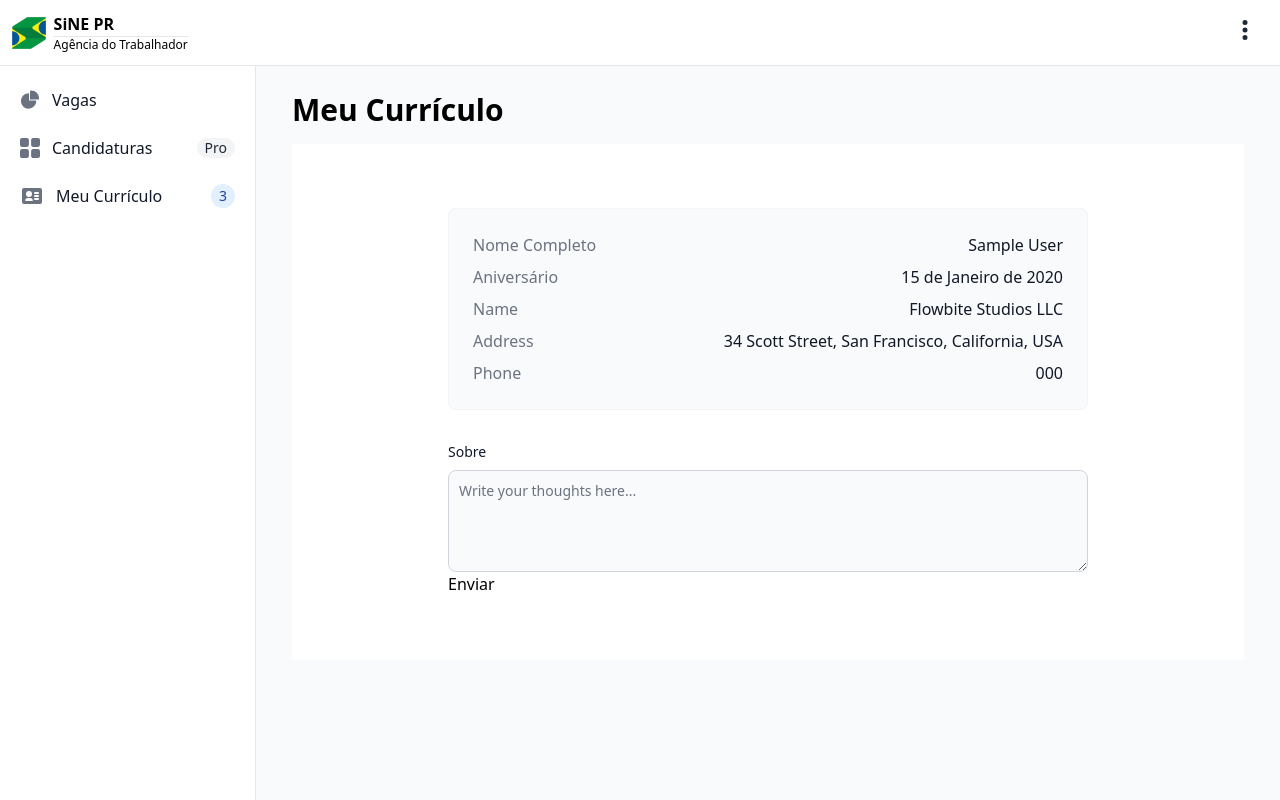
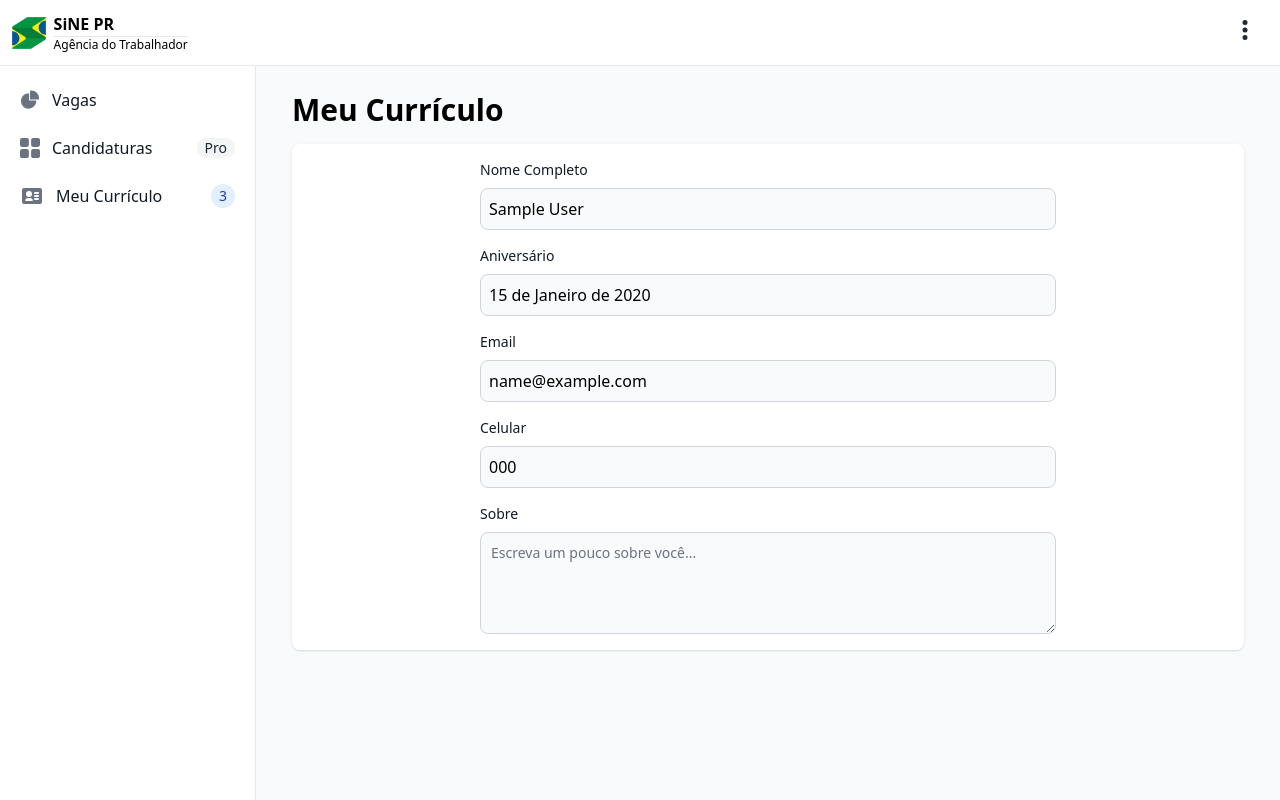
Before and after one commit to odivalneto/JobsParana, a Django app: page /curriculum/00000000-0000-0000-0000-000000000001/ in a window 1280 px wide. Run offline with Django 5.2, Linux system fonts and the light colour scheme; a user stored in the database is signed in; tables that the repository leaves empty hold one stand-in row (values such as "Sample post"); some libraries are stand-ins or nearby versions.

Commit message:
Updates view, add flowbite_forms

```diff
--- a/core/forms.py
+++ b/core/forms.py
@@ -4,8 +4,13 @@ from core.models import UserModel, JobModel, CurriculumModel, ApplicationModel,
 
 
 class UserForm(forms.ModelForm):
-    password = forms.CharField(widget=forms.PasswordInput)
-    birth_date = forms.DateField(widget=forms.DateInput, required=False)
+    email = forms.EmailField(label='Email', widget=forms.EmailInput(attrs={'placeholder': 'email@dominio.com'}))
+    full_name = forms.CharField(label='Nome Completo', widget=forms.TextInput(attrs={'placeholder': 'ex. Maria Aparecida'}))
+    birth_date = forms.DateField(label='Aniversário', widget=forms.DateInput(attrs={'placeholder': 'DD/MM/AAAA'}))
+    phone_number = forms.CharField(label='Celular', widget=forms.TextInput(attrs={'placeholder': '(__) _ ____-____'}))
+    password = forms.CharField(label='Senha', widget=forms.PasswordInput)
+
+    # use_required_attribute = True
 
     class Meta:
         model = UserModel
--- a/core/views.py
+++ b/core/views.py
@@ -6,7 +6,7 @@ from core.forms import UserForm, CurriculumForm, ProfileForm
 from core.models import JobModel, CurriculumModel, UserModel, ApplicationModel
 
 
-@register.filter(is_safe=True)
+@register.filter(name='split_url', is_safe=True)
 @stringfilter
 def split_url(string, sep):
     return string.split(sep)
--- a/templates/_base.html
+++ b/templates/_base.html
@@ -6,7 +6,7 @@
 <head>
     <meta charset="UTF-8">
     <meta http-equiv="X-UA-Compatible" content="IE=edge">
-    <meta name="viewport" content="width=device-width, initial-scale=1.0">
+    <meta name="viewport" content="width=device-width, initial-scale=1,  user-scalable=no">
     <title>Sine Paraná</title>
 
     {% compress css %}
--- a/templates/_login.html
+++ b/templates/_login.html
@@ -6,7 +6,7 @@
 <head>
     <meta charset="UTF-8">
     <meta http-equiv="X-UA-Compatible" content="IE=edge">
-    <meta name="viewport" content="width=device-width, initial-scale=1.0">
+    <meta name="viewport" content="width=device-width, initial-scale=1,  user-scalable=no">
     <title>Sine Paraná</title>
 
     {% compress css %}
--- a/templates/candidates/profile/curriculum.html
+++ b/templates/candidates/profile/curriculum.html
@@ -3,34 +3,44 @@
 
 {% block content %}
 
-    <section class="bg-white py-8 antialiased dark:bg-gray-900 md:py-16">
+    <section class="bg-white dark:bg-gray-900 p-4 shadow rounded-lg">
 
-        <div class="mx-auto max-w-2xl px-4 2xl:px-0">
+        <div class="grid gap-4 mx-auto container max-w-xl">
 
-            <div class="space-y-4 sm:space-y-2 rounded-lg border border-gray-100 bg-gray-50 p-6 dark:border-gray-700 dark:bg-gray-800 mb-6 md:mb-8">
-                <dl class="sm:flex items-center justify-between gap-4">
-                    <dt class="font-normal mb-1 sm:mb-0 text-gray-500 dark:text-gray-400">Nome Completo</dt>
-                    <dd class="font-medium text-gray-900 dark:text-white sm:text-end">{{ curriculum.user.full_name }}</dd>
-                </dl>
-                <dl class="sm:flex items-center justify-between gap-4">
-                    <dt class="font-normal mb-1 sm:mb-0 text-gray-500 dark:text-gray-400">Aniversário</dt>
-                    <dd class="font-medium text-gray-900 dark:text-white sm:text-end">{{ curriculum.user.birth_date }}</dd>
-                </dl>
-                <dl class="sm:flex items-center justify-between gap-4">
-                    <dt class="font-normal mb-1 sm:mb-0 text-gray-500 dark:text-gray-400">Name</dt>
-                    <dd class="font-medium text-gray-900 dark:text-white sm:text-end">Flowbite Studios LLC</dd>
-                </dl>
-                <dl class="sm:flex items-center justify-between gap-4">
-                    <dt class="font-normal mb-1 sm:mb-0 text-gray-500 dark:text-gray-400">Address</dt>
-                    <dd class="font-medium text-gray-900 dark:text-white sm:text-end">34 Scott Street, San Francisco,
-                        California, USA
-                    </dd>
-                </dl>
-                <dl class="sm:flex items-center justify-between gap-4">
-                    <dt class="font-normal mb-1 sm:mb-0 text-gray-500 dark:text-gray-400">Phone</dt>
-                    <dd class="font-medium text-gray-900 dark:text-white sm:text-end">{{ curriculum.user.phone_number }}</dd>
-                </dl>
-            </div>
+
+                <div class="grid">
+                    <label for="fullname" class="block mb-2 text-sm font-medium text-gray-900 dark:text-white">Nome
+                        Completo</label>
+                    <span id="fullname"
+                          class="bg-gray-50 rounded-lg border border-gray-300 p-2">{{ curriculum.user.full_name }}</span>
+                </div>
+
+                <div class="grid">
+                    <label for="birth_date" class="block mb-2 text-sm font-medium text-gray-900 dark:text-white">Aniversário</label>
+                    <span id="birth_date"
+                          class="bg-gray-50 rounded-lg border border-gray-300 p-2">
+                        {% if curriculum.user.birth_date %}
+                            {{ curriculum.user.birth_date | date }}
+                        {% else %}
+                            -
+                        {% endif %}
+                    </span>
+                </div>
+
+                <div class="grid">
+                    <label for="email"
+                           class="block mb-2 text-sm font-medium text-gray-900 dark:text-white">Email</label>
+                    <span id="email"
+                          class="bg-gray-50 rounded-lg border border-gray-300 p-2">{{ curriculum.user.email }}</span>
+                </div>
+
+                <div class="grid">
+                    <label for="phone"
+                           class="block mb-2 text-sm font-medium text-gray-900 dark:text-white">Celular</label>
+                    <span id="phone"
+                          class="bg-gray-50 rounded-lg border border-gray-300 p-2">{{ curriculum.user.phone_number | phone2numeric }}</span>
+                </div>
+
 
             <form method="post">
                 {% csrf_token %}
@@ -38,9 +48,8 @@
                 <label for="message" class="block mb-2 text-sm font-medium text-gray-900 dark:text-white">Sobre</label>
                 <textarea id="message" rows="4"
                           class="block p-2.5 w-full text-sm text-gray-900 bg-gray-50 rounded-lg border border-gray-300 focus:ring-blue-500 focus:border-blue-500 dark:bg-gray-700 dark:border-gray-600 dark:placeholder-gray-400 dark:text-white dark:focus:ring-blue-500 dark:focus:border-blue-500"
-                          placeholder="Write your thoughts here..."></textarea>
+                          placeholder="Escreva um pouco sobre você..."></textarea>
 
-                <button type="submit">Enviar</button>
             </form>
 
         </div>
```
Also changed, not shown: core/templatetags/forms_widget.py (added, +16 -0 lines), static/src/output.css (+71 -0 lines), templates/misc/flowbite_forms.html (added, +12 -0 lines), templates/registration/login.html (+12 -11 lines), templates/registration/registration.html (+23 -5 lines), core/templatetags/__init__.py (added).
